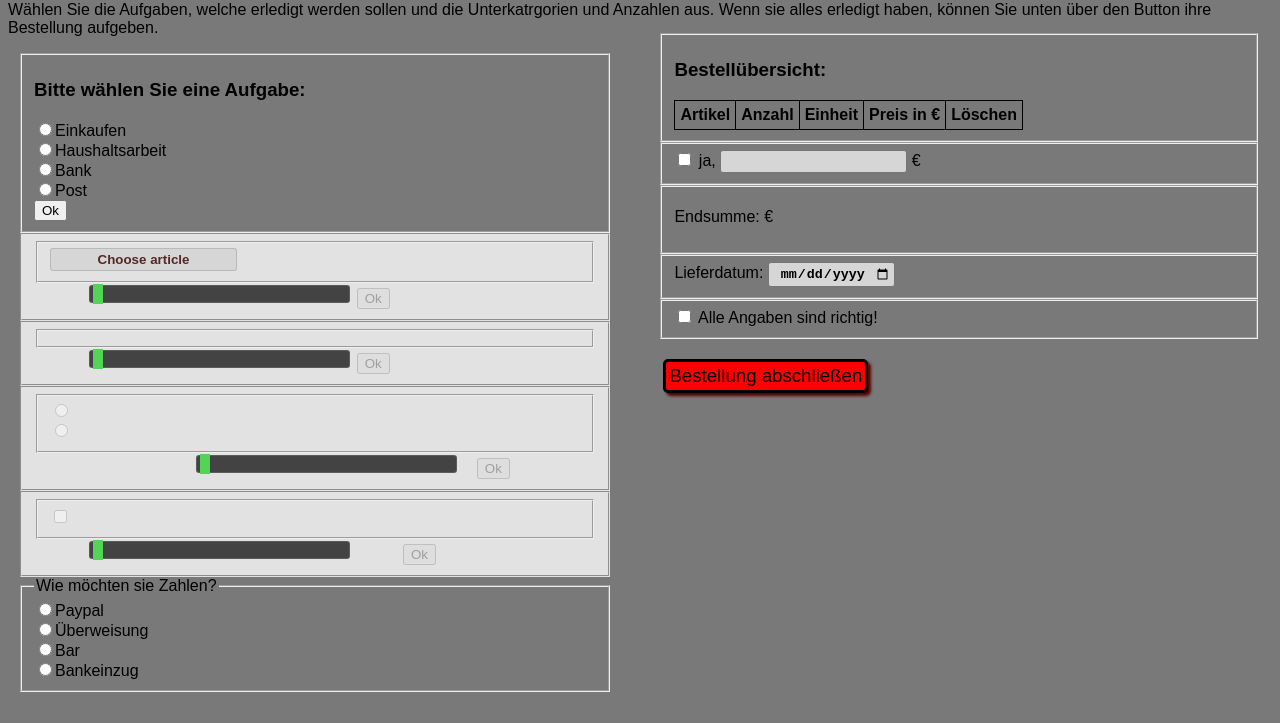
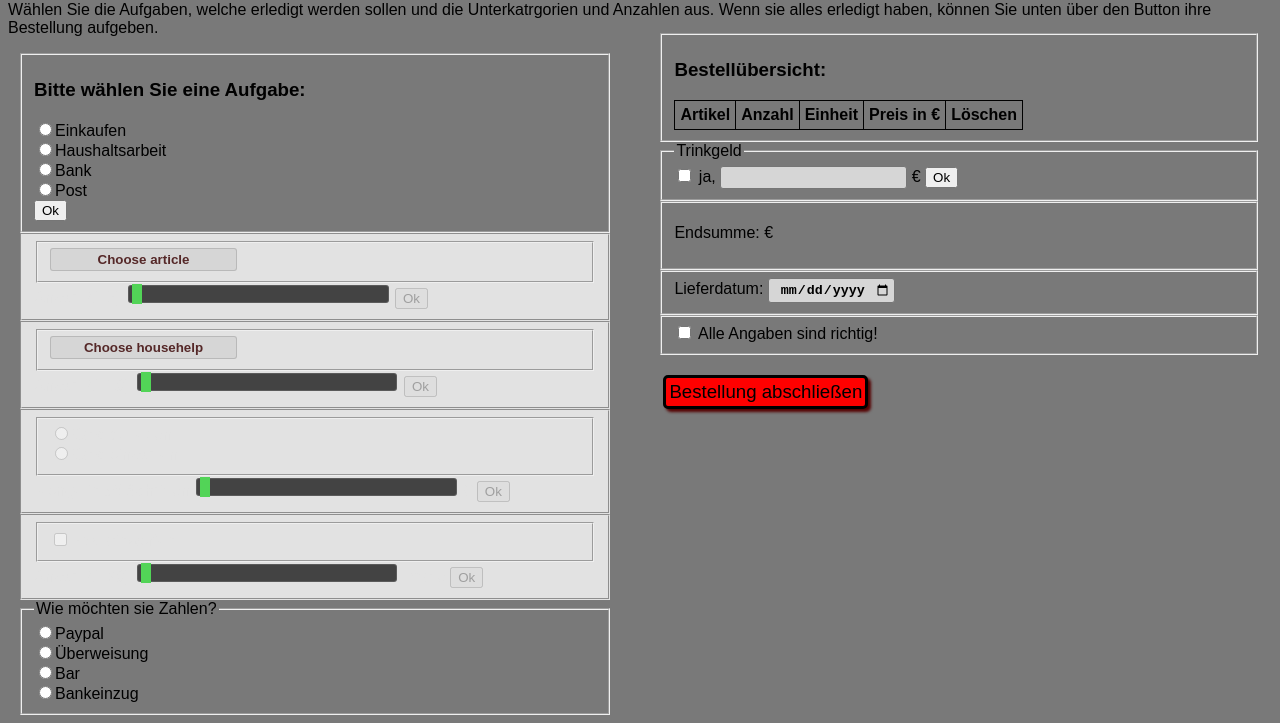
Before and after one commit to yeniayeb/EIA2-3, a plain HTML site: page L04/Haushaltshilfe/Haushaltshilfe.html in a window 1280 px wide. Shown: the part 79-802 px from the top of the page. Drawn offline with Linux system fonts and the light colour scheme.

Commit message:
correction

```diff
--- a/L03/Haushaltshilfe/Haushaltshilfe.html
+++ b/L03/Haushaltshilfe/Haushaltshilfe.html
@@ -5,7 +5,7 @@
     <meta charset="UTF-8">
     <meta name="viewport" content="width=device-width, initial-scale=1.0">
     <title>Haushaltshilfe</title>
-    <script src="Haushaltshilfe.js"></script>
+    <script src="Haushaltshilfe.js" async></script>
     <link rel="stylesheet" href="Haushaltshilfe.css">
 </head>
 
--- a/L04/Haushaltshilfe/Haushaltshilfe.html
+++ b/L04/Haushaltshilfe/Haushaltshilfe.html
@@ -5,7 +5,7 @@
     <meta charset="UTF-8">
     <meta name="viewport" content="width=device-width, initial-scale=1.0">
     <title>Haushaltshilfe</title>
-    <script src="Haushaltshilfe.js"></script>
+    <script src="Haushaltshilfe.js" async></script>
     <script src="Interface.js"></script>
     <script src="Data.js"></script>
     <script src="generateContent.js"></script>
@@ -37,7 +37,7 @@
                     <fieldset id="article"></fieldset>
 
                     <span id="foodAnzahl">
-                        <label for="anzahl">Anzahl</label>
+                        <label for="anzahl">Anzahl (1-5)</label>
                         <input type="range" class="slider" id="anzahl" name="anzahl" min="1" max="5" step="1.0"
                             value="1.0">
                         <label for="anzahl" id="foodEinheit"></label>
@@ -51,9 +51,9 @@
             <div class="haushaltsarbeit">
 
                 <fieldset id="household" disabled>
-                    <fieldset id="houshelp"></fieldset>
+                    <fieldset id="househelp"></fieldset>
                     <span id="householdAnzahl">
-                        <label for="homeanzahl">Anzahl</label>
+                        <label for="homeanzahl">Anzahl (1-10)</label>
                         <input type="range" class="slider" id="homeanzahl" name="homeanzahl" min="1" max="10" step="1.0"
                             value="1.0">
                         <label for="homeanzahl" id="householdEinheit"></label>
@@ -85,7 +85,7 @@
                 <fieldset id="postoffice" disabled>
                     <fieldset id="posthelp"></fieldset>
                     <span id="postAnzahl">
-                        <label for="briefanzahl">Anzahl</label>
+                        <label for="briefanzahl">Anzahl (1-20)</label>
                         <input type="range" class="slider" id="briefanzahl" name="briefanzahl" min="1" max="20"
                             step="1.0" value="1.0">
                         <label for="briefanzahl">Briefe</label>
@@ -119,10 +119,12 @@
             </fieldset>
         </div>
 
-        <div id="tipdiv">
+        <div>
             <fieldset>
+                <legend>Trinkgeld</legend>
                 <input type="checkbox" name="tip" id="tip"> <label for="tip">ja, </label>
                 <input type="number" name="tipamount" id="tipamount" min="0"> <label for="tipamount"> €</label>
+                <button id="gettip" type="button">Ok</button>
             </fieldset>
         </div>
 
--- a/L04/Haushaltshilfe/Haushaltshilfe.js
+++ b/L04/Haushaltshilfe/Haushaltshilfe.js
@@ -7,34 +7,34 @@ var L04_Haushaltshilfe;
     let ahaushalt = document.getElementById("A_haushaltsarbeit");
     let abank = document.getElementById("A_bank");
     let apost = document.getElementById("A_post");
-    let confirm = document.querySelector("#confirm");
     //let form: HTMLFormElement = <HTMLFormElement>document.querySelector("#formular1");
     let article = document.querySelector("#grocery");
-    let getfood = document.querySelector("#getfood");
     let household = document.querySelector("#household");
-    let gethelp = document.querySelector("#gethelp");
-    let money = document.querySelector("money");
-    let getmoney = document.querySelector("#getmoney");
+    let money = document.querySelector("#money");
     let postoffice = document.querySelector("#postoffice");
-    let getpost = document.querySelector("#getpost");
     //let payment: HTMLInputElement = <HTMLInputElement>document.querySelector("#Zahlen");
     let table = document.getElementById("rechnung");
-    let tip = document.querySelector("tipdiv");
     let totalPrice = document.querySelector("#betrag");
     let proof = document.querySelector("#Angaben");
-    let submit = document.querySelector("#end");
     window.addEventListener("load", handleLoad);
     function handleLoad() {
         console.log("test");
         L04_Haushaltshilfe.generateContent(L04_Haushaltshilfe.data);
         L04_Haushaltshilfe.generateExtra(L04_Haushaltshilfe.detail);
         // Event-Listeners
+        let getfood = document.querySelector("#getfood");
         getfood.addEventListener("click", displayOrder);
+        let gethelp = document.querySelector("#gethelp");
         gethelp.addEventListener("click", displayOrder);
+        let getmoney = document.querySelector("#getmoney");
         getmoney.addEventListener("click", displayOrder);
+        let getpost = document.querySelector("#getpost");
         getpost.addEventListener("click", displayOrder);
-        tip.addEventListener("change", handleTip);
+        let tip = document.querySelector("#gettip");
+        tip.addEventListener("click", handleTip);
+        let confirm = document.querySelector("#confirm");
         confirm.addEventListener("click", handleTask);
+        let submit = document.querySelector("#end");
         submit.addEventListener("click", BestellungAufgeben);
     }
     function handleTask() {
```
Also changed, not shown: L03/Haushaltshilfe/Haushaltshilfe.js (+8 -8 lines), L03/Haushaltshilfe/Haushaltshilfe.ts (+8 -8 lines), L04/Haushaltshilfe/Haushaltshilfe.ts (+10 -10 lines), 2 other files.
